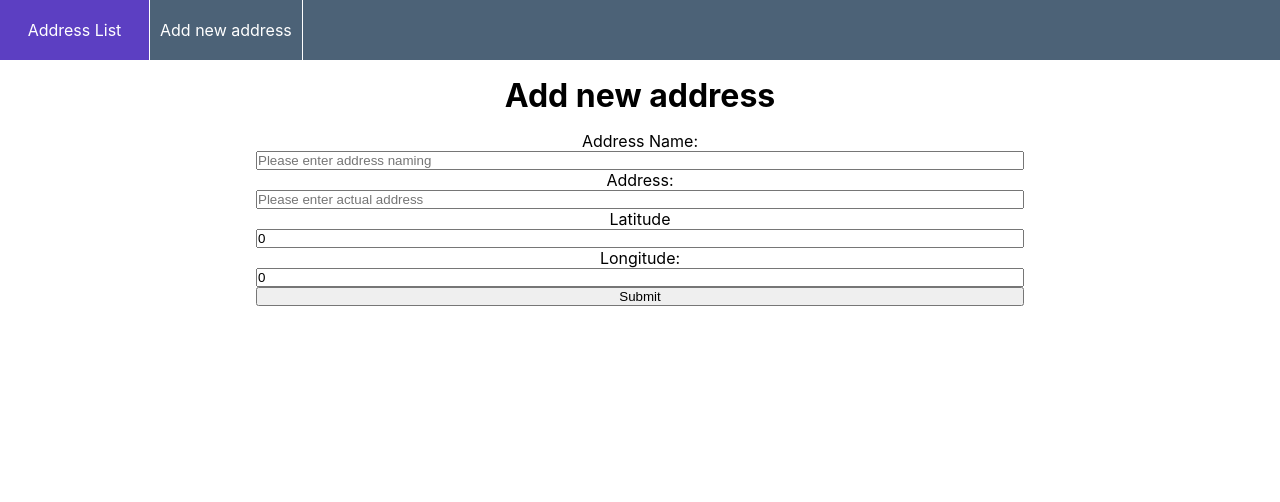
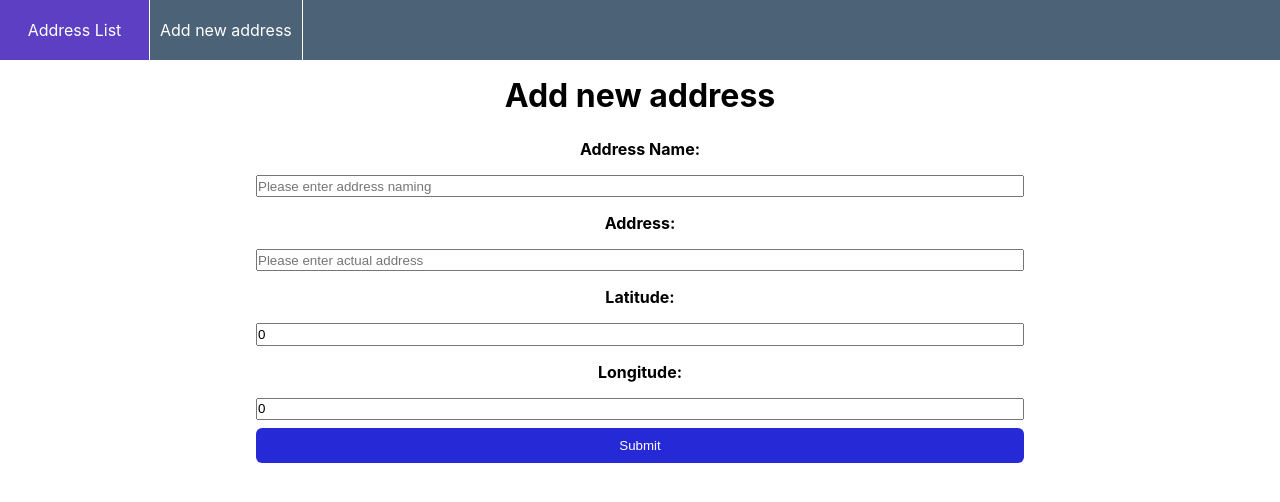
Before and after one commit to AlexSumenko/test-address-book, a React (Create React App) app: page /add-address in a window 1280 px wide. Shown: the top 502 px of the page. Built offline with nearby package versions, Linux system fonts and the light colour scheme.

Commit message:
add address form restyling

```diff
--- a/src/components/button/Button.js
+++ b/src/components/button/Button.js
@@ -20,7 +20,7 @@ const Button = props => {
   return (
     <button
       type='button'
-      onClick={props.deleted}
+      onClick={props.deleted ? props.deleted : props.clicked}
       className={buttonClasses.join(' ')}
     >
       {props.children}
--- a/src/containers/addAddress/addAddress.js
+++ b/src/containers/addAddress/addAddress.js
@@ -1,6 +1,8 @@
 import React, { useState } from 'react';
 import { connect } from 'react-redux';
 import * as actions from '../../store/actions/index';
+
+import Button from '../../components/button/Button';
 
 import './addAddress.scss';
 
@@ -23,8 +25,9 @@ const AddAddress = props => {
     <>
       <h1>Add new address</h1>
       <form className='add-new-address__form'>
-        <label>Address Name:</label>
+        <label className='add-new-address__form__label'>Address Name:</label>
         <input
+          className='add-new-address__form__input'
           type='text'
           value={address.name}
           name='name'
@@ -32,8 +35,9 @@ const AddAddress = props => {
           placeholder='Please enter address naming'
           required
         />
-        <label>Address:</label>
+        <label className='add-new-address__form__label'>Address:</label>
         <input
+          className='add-new-address__form__input'
           type='text'
           value={address.address}
           name='address'
@@ -41,8 +45,9 @@ const AddAddress = props => {
           placeholder='Please enter actual address'
           required
         />
-        <label>Latitude</label>
+        <label className='add-new-address__form__label'>Latitude:</label>
         <input
+          className='add-new-address__form__input'
           type='number'
           value={address.latitude}
           name='latitude'
@@ -50,8 +55,9 @@ const AddAddress = props => {
           placeholder='Please enter latitude'
           required
         />
-        <label>Longitude:</label>
+        <label className='add-new-address__form__label'>Longitude:</label>
         <input
+          className='add-new-address__form__input'
           type='number'
           value={address.longitude}
           name='longitude'
@@ -59,9 +65,9 @@ const AddAddress = props => {
           placeholder='Please enter longitude'
           required
         />
-        <button type='button' onClick={submitAddress(address)}>
+        <Button type='button' clicked={submitAddress(address)}>
           Submit
-        </button>
+        </Button>
       </form>
     </>
   );
--- a/src/containers/addAddress/addAddress.scss
+++ b/src/containers/addAddress/addAddress.scss
@@ -4,3 +4,17 @@
   display: flex;
   flex-direction: column;
 }
+
+.add-new-address__form__label {
+  font-weight: bold;
+  margin: 0.5rem 0;
+}
+
+.add-new-address__form__input {
+  margin: 0.5rem 0;
+  padding: 0.1rem 0;
+}
+
+.add-new-address__form__button {
+  margin: 0.5rem 0;
+}
```
